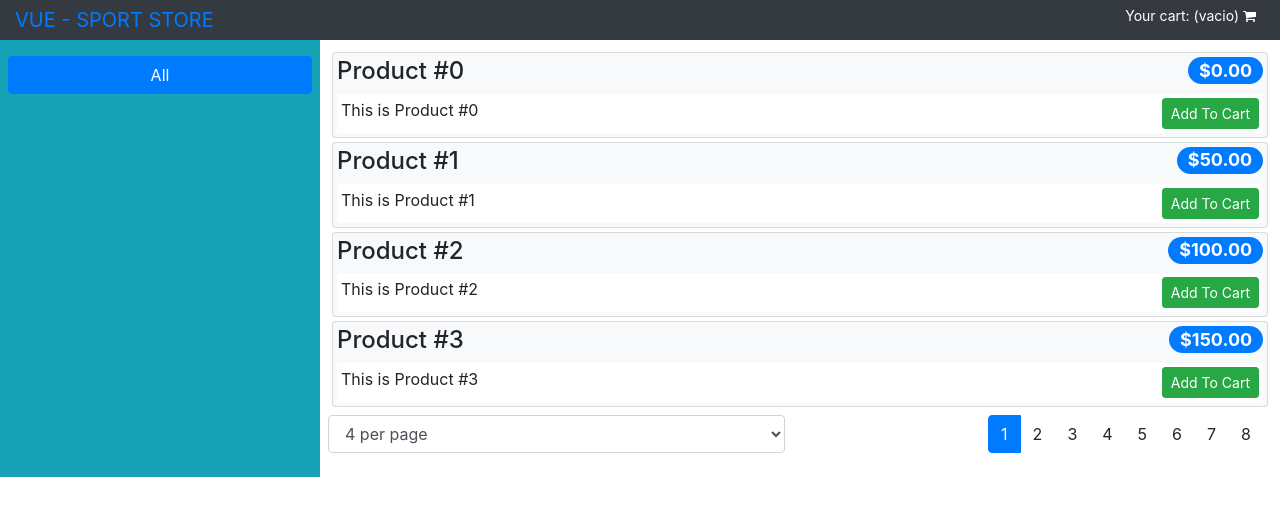
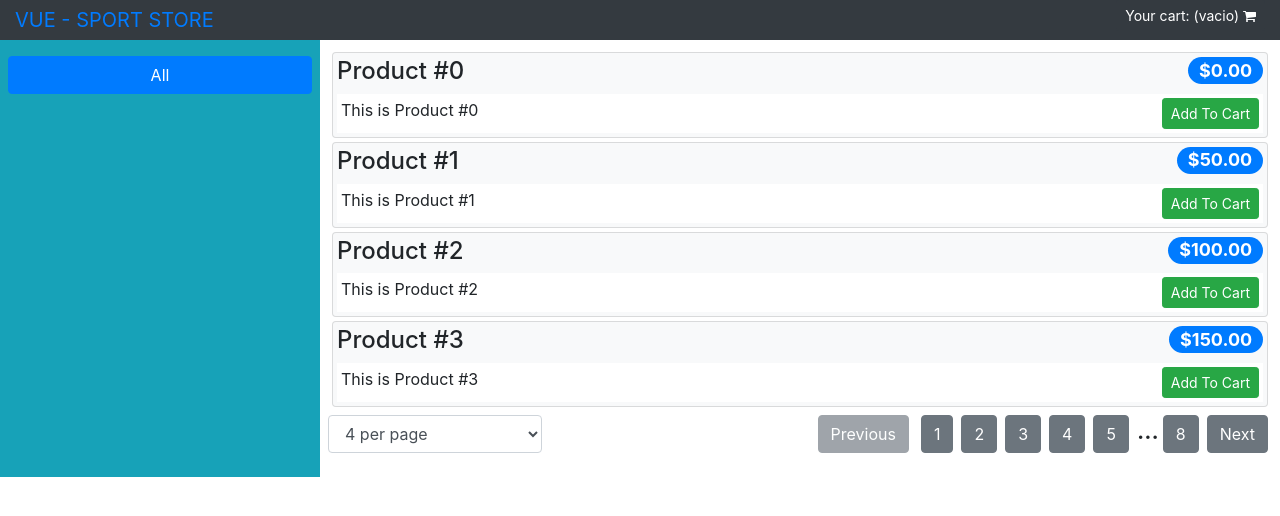
Before and after one commit to pedroobando/vue-sportstore, a Vue app: page / in a window 1280 px wide. Shown: the top 516 px of the page. Built offline with nearby package versions, Linux system fonts and the light colour scheme; no server answers.

Commit message:
PageControls - bootstrap

```diff
--- a/src/components/PageControls.vue
+++ b/src/components/PageControls.vue
@@ -1,42 +1,65 @@
+
 <template>
   <div class="row mt-2">
-    <div class="col form-group">
-      <select class="form-control" @change="changePageSize">
+    <div class="col-3 form-group">
+      <select class="form-control" v-on:change="changePageSize">
         <option value="4">4 per page</option>
         <option value="8">8 per page</option>
         <option value="12">12 per page</option>
       </select>
     </div>
     <div class="text-right col">
-      <div class="btn-group mx-2">
+      <button v-bind:disabled="currentPage == 1"
+        v-on:click="setCurrentPage(currentPage - 1)"
+        class="btn btn-secondary mx-1">Previous</button>
+      <span v-if="currentPage > 4">
+        <button v-on:click="setCurrentPage(1)"
+            class="btn btn-secondary mx-1">1</button>
+        <span class="h4">...</span>
+      </span>
+      <span class="mx-1">
         <button v-for="i in pageNumbers" v-bind:key="i"
-                class="btn btn-secpmdary"
+          class="btn btn-secondary mx-1"
           v-bind:class="{ 'btn-primary': i == currentPage }"
-                v-on:click="setCurrentPage(i)">
-            {{ i }}
-        </button>
-      </div>
+          v-on:click="setCurrentPage(i)">{{ i }}</button>
+      </span>
+      <span v-if="currentPage <= pageCount - 4">
+        <span class="h4">...</span>
+        <button  v-on:click="setCurrentPage(pageCount)"
+          class="btn btn-secondary mx-1">{{ pageCount}}</button>
+      </span>
+      <button v-bind:disabled="currentPage == pageCount"
+        v-on:click="setCurrentPage(currentPage + 1)"
+        class="btn btn-secondary mx-1">Next</button>
     </div>
   </div>
 </template>
 
 <script>
-import { mapState, mapGetters, mapMutations } from "vuex";
-
+  import { mapState, mapGetters, mapActions } from "vuex";
   export default {
     computed: {
       ...mapState(["currentPage"]),
       ...mapGetters(["pageCount"]),
       pageNumbers() {
+        if (this.pageCount < 4) {
           return [...Array(this.pageCount + 1).keys()].slice(1);
+        } else if (this.currentPage <= 4) {
+          return [1, 2, 3, 4, 5];
+        } else  if (this.currentPage > this.pageCount - 4) {
+          return [...Array(5).keys()].reverse()
+            .map(v => this.pageCount - v);
+        } else {
+          return [this.currentPage -1, this.currentPage,
+            this.currentPage + 1];
+        }
       }
     },
     methods: {
-    ...mapMutations(["setCurrentPage", "setPageSize"]),
+      ...mapActions(["setCurrentPage", "setPageSize"]),
       changePageSize($event) {
-        this.setPageSize(Number($event.target.value));
+        this.setPageSize($event.target.value);
       }
     }
-
   }
 </script>
```
Also changed, not shown: src/data.js (+44 -25 lines). Lines whose indentation alone changed are shown as unchanged.
